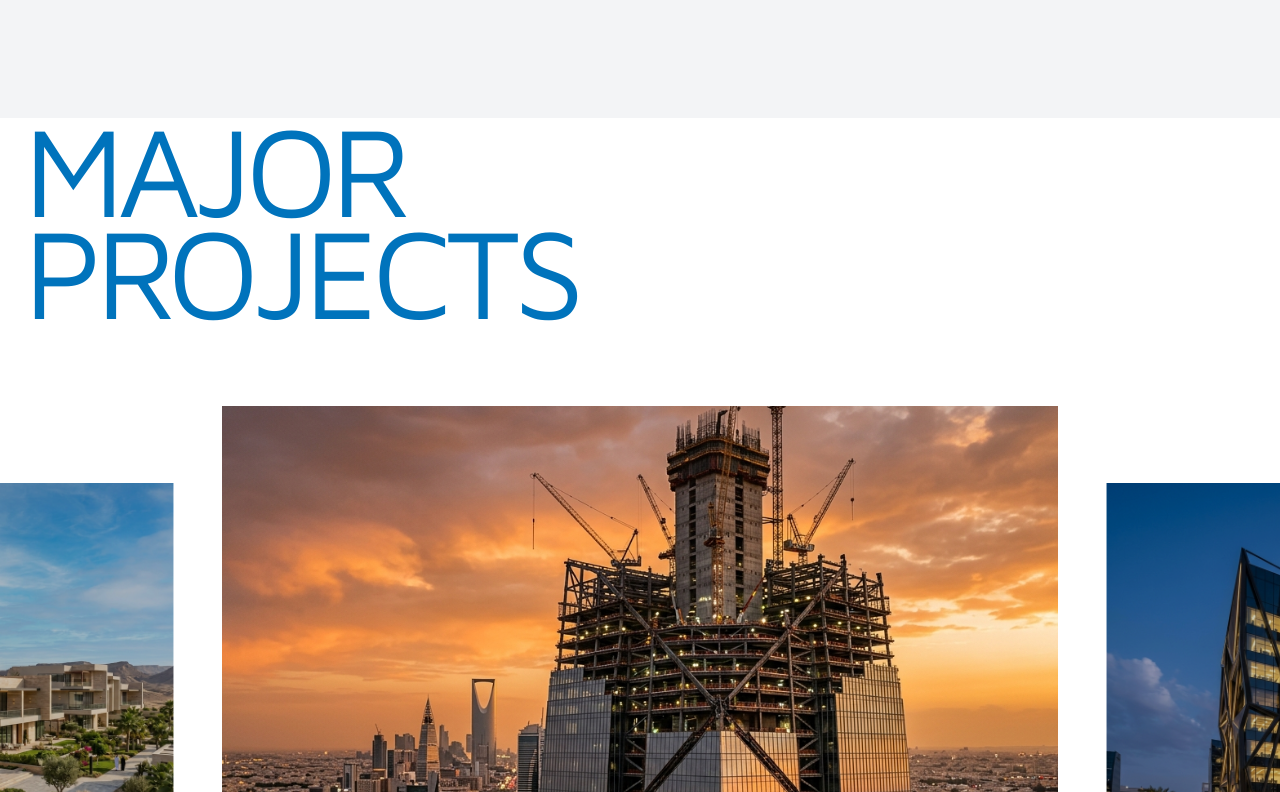
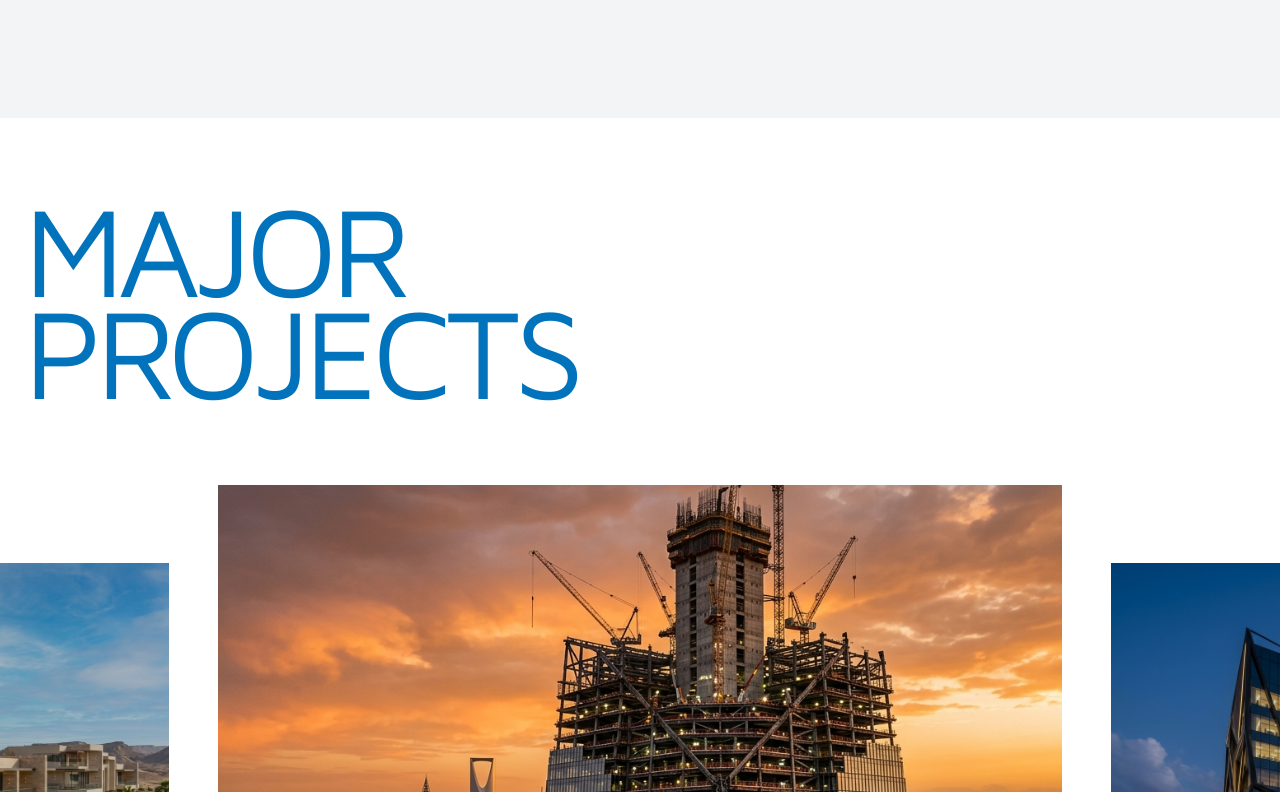
Before and after one commit to sandflareinnovations-projects/RVCC, a Next.js app in the folder apps/web/: page / in a window 1280 px wide. Shown: the part 3648-4440 px from the top of the page. Built offline with nearby package versions, Linux system fonts and the light colour scheme.

Commit message:
feat: move MajorProject heading outside animation frame for full-screen impact

```diff
--- a/apps/web/src/features/home/MajorProject.tsx
+++ b/apps/web/src/features/home/MajorProject.tsx
@@ -67,7 +67,7 @@ export const MajorProject = () => {
           initial={{ opacity: 0, y: 30 }}
           whileInView={{ opacity: 1, y: 0 }}
           viewport={{ once: true }}
-          className="text-brand-blue font-primary text-[5rem] leading-[0.8] font-normal tracking-tighter uppercase md:text-[8rem]"
+          className="text-brand-blue font-primary pt-20 text-[5rem] leading-[0.8] font-normal tracking-tighter uppercase md:text-[8rem]"
         >
           Major
           <br /> Projects
```
